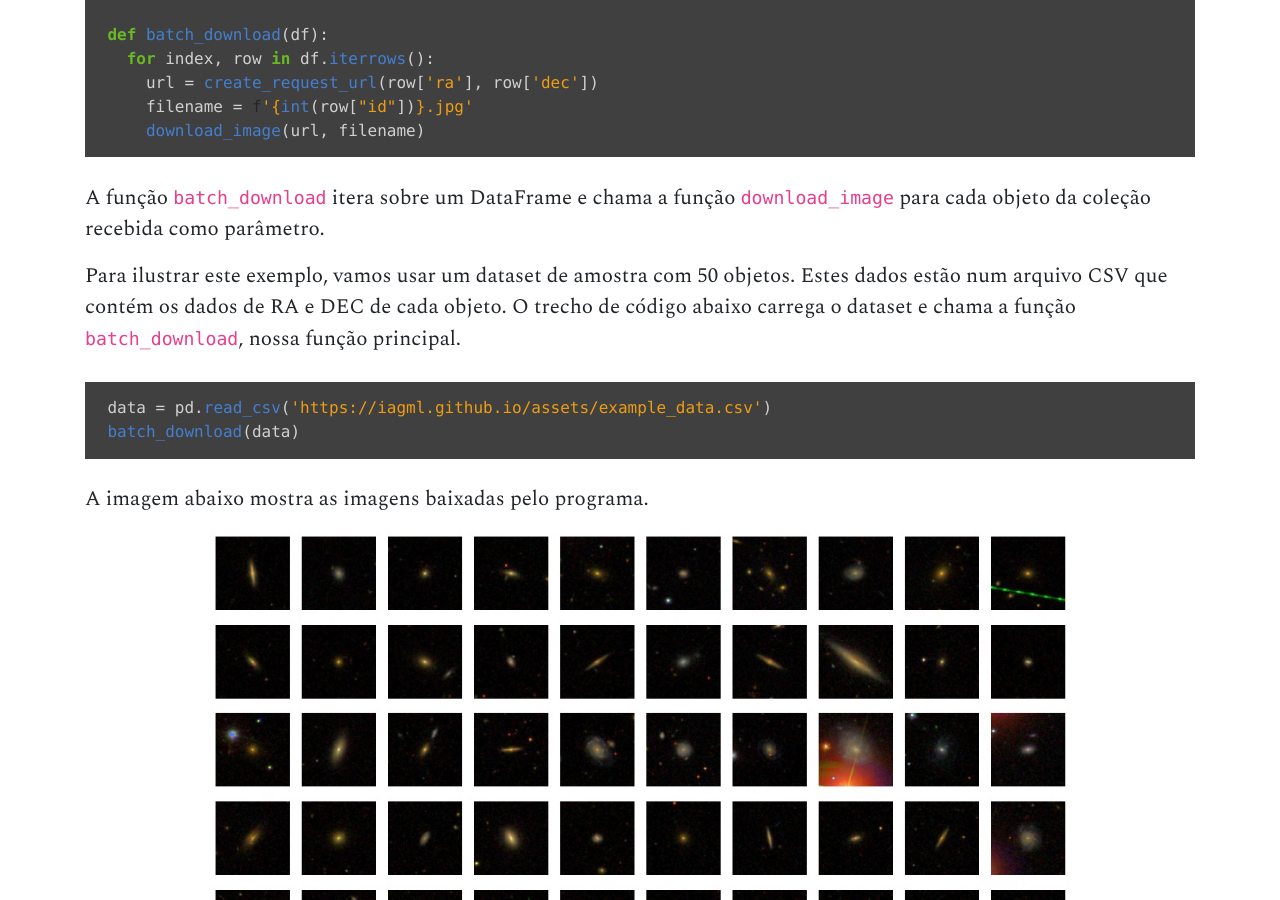
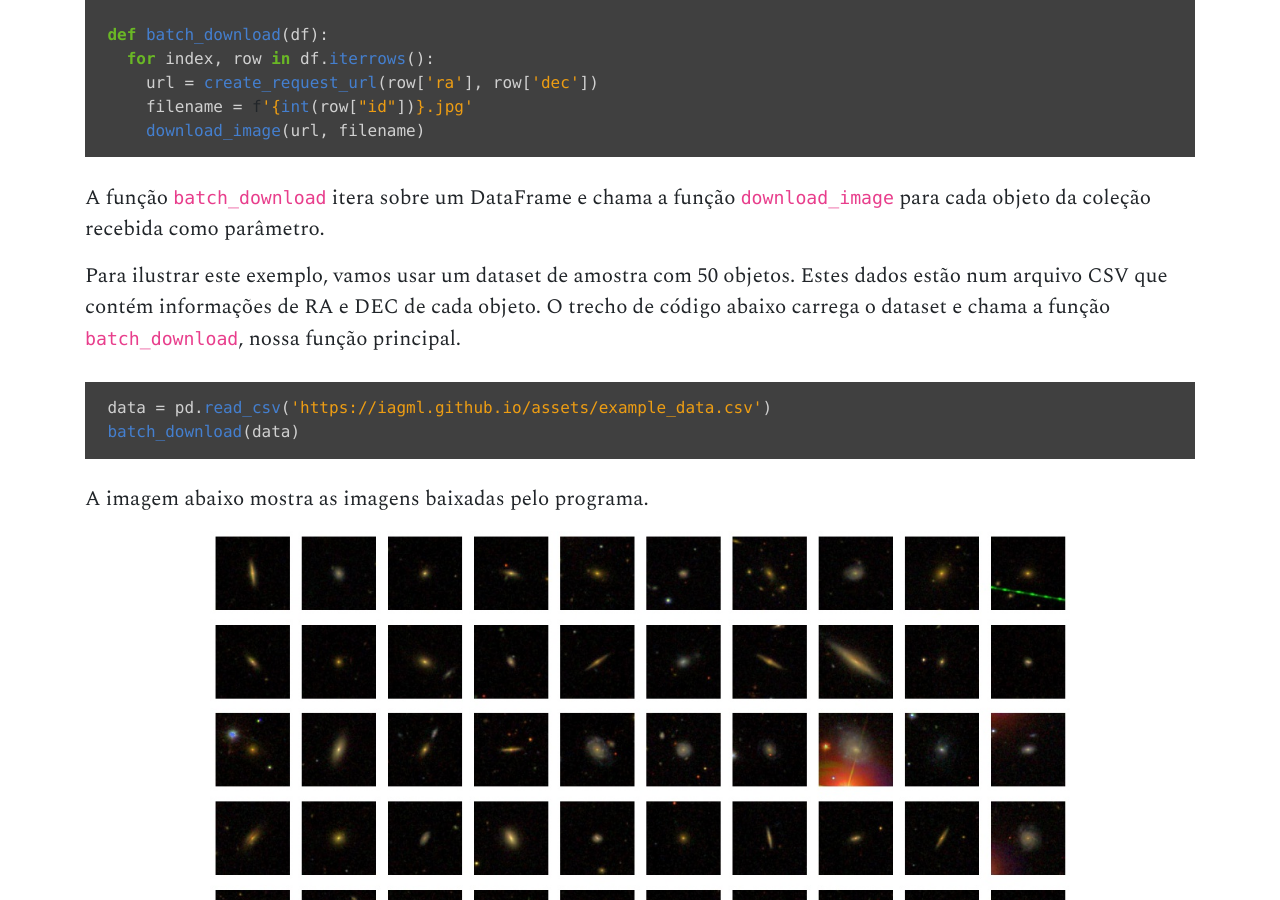
Before and after one commit to iagml/website, a Jekyll site: the page built from _posts/2019-11-11-automatizando-download-de-imagens-do-sdss.md, in a window 1280 px wide and 900 px high, scrolled down 6953 px. Built offline with Jekyll 4.4.1, drawn with Linux system fonts in a browser that asks for light colours; comment, search, counter and statistics services are not loaded.

Commit message:
fix: artigo

````diff
--- a/_posts/2019-11-11-automatizando-download-de-imagens-do-sdss.md
+++ b/_posts/2019-11-11-automatizando-download-de-imagens-do-sdss.md
@@ -221,7 +221,7 @@ def batch_download(df):
 
 A função `batch_download` itera sobre um DataFrame e chama a função `download_image` para cada objeto da coleção recebida como parâmetro.
 
-Para ilustrar este exemplo, vamos usar um dataset de amostra com 50 objetos. Estes dados estão num arquivo CSV que contém os dados de RA e DEC de cada objeto. O trecho de código abaixo carrega o dataset e chama a função `batch_download`, nossa função principal.
+Para ilustrar este exemplo, vamos usar um dataset de amostra com 50 objetos. Estes dados estão num arquivo CSV que contém informações de RA e DEC de cada objeto. O trecho de código abaixo carrega o dataset e chama a função `batch_download`, nossa função principal.
 
 ```py
 data = pd.read_csv('https://iagml.github.io/assets/example_data.csv')
````
